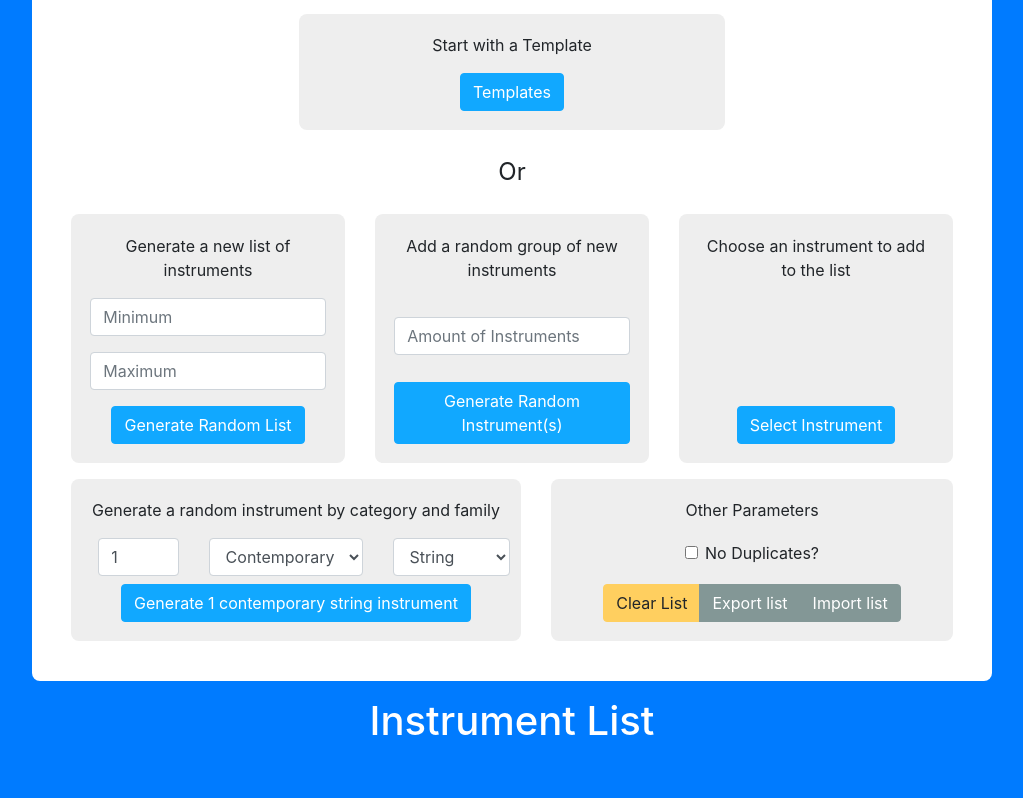
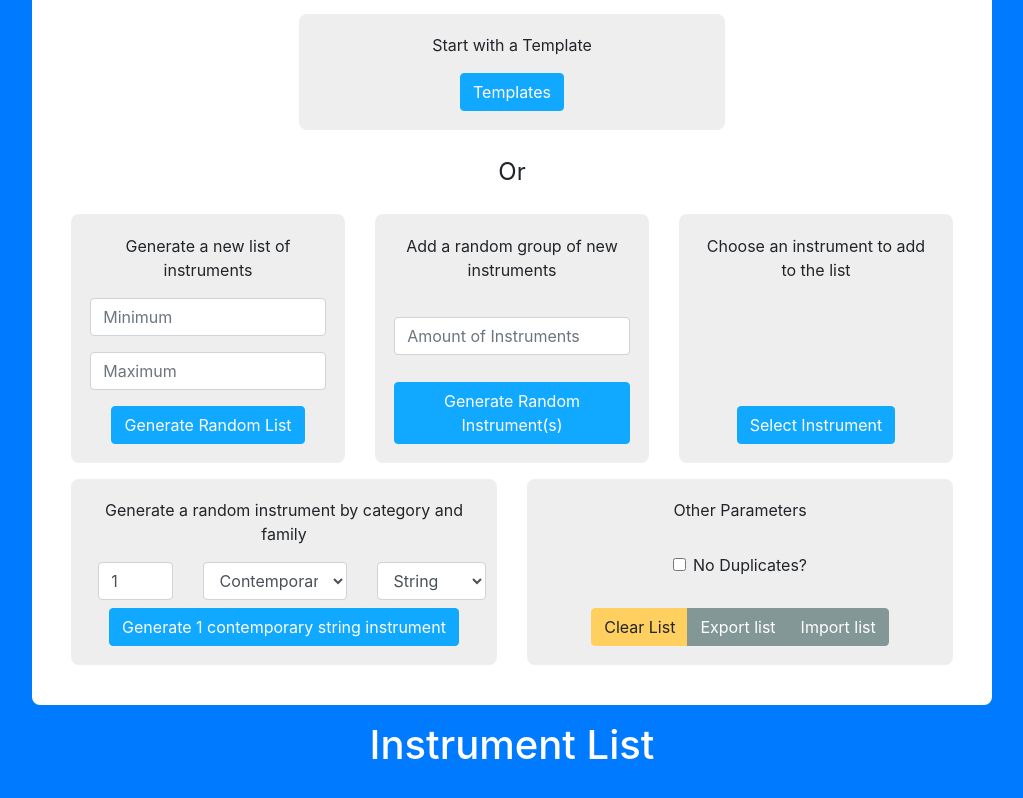
Before and after one commit to robbyph/instrumentation-generation, a Next.js app: page / in a window 1280 px wide. Shown: the part 354-1152 px from the top of the page, without its empty margins (128-1151 px from the left). Built offline with nearby package versions, Linux system fonts and the light colour scheme.

Commit message:
fixed a parameter item sizing issue

```diff
--- a/components/ParameterList.js
+++ b/components/ParameterList.js
@@ -62,7 +62,7 @@ const ParameterList = ({onRandomList, onNewList, onClear, onDupesCheck, onInstru
                             <Button onClick={() => {onInstrumentModal()}}>Select Instrument</Button>
                         </Form>
                     </Col>
-                    <Col align="center" style={{marginBottom: '1rem', minWidth: '30rem'}}>
+                    <Col xl={6} align="center" style={{marginBottom: '1rem', minWidth: '18rem'}}>
                         <Form className={styles.formOverride}>
                             <Row><Col><Form.Label>Generate a random instrument by category and family</Form.Label></Col></Row>
                             <Row>
```
